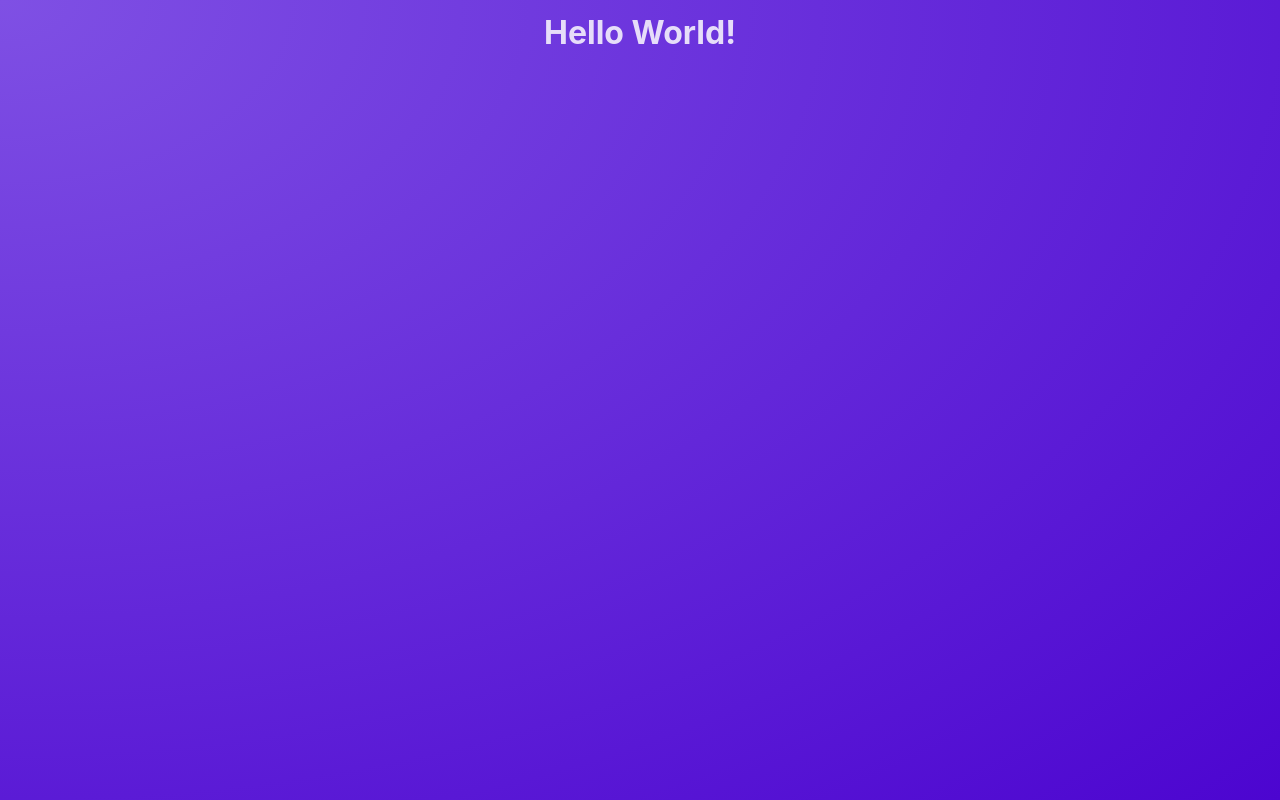
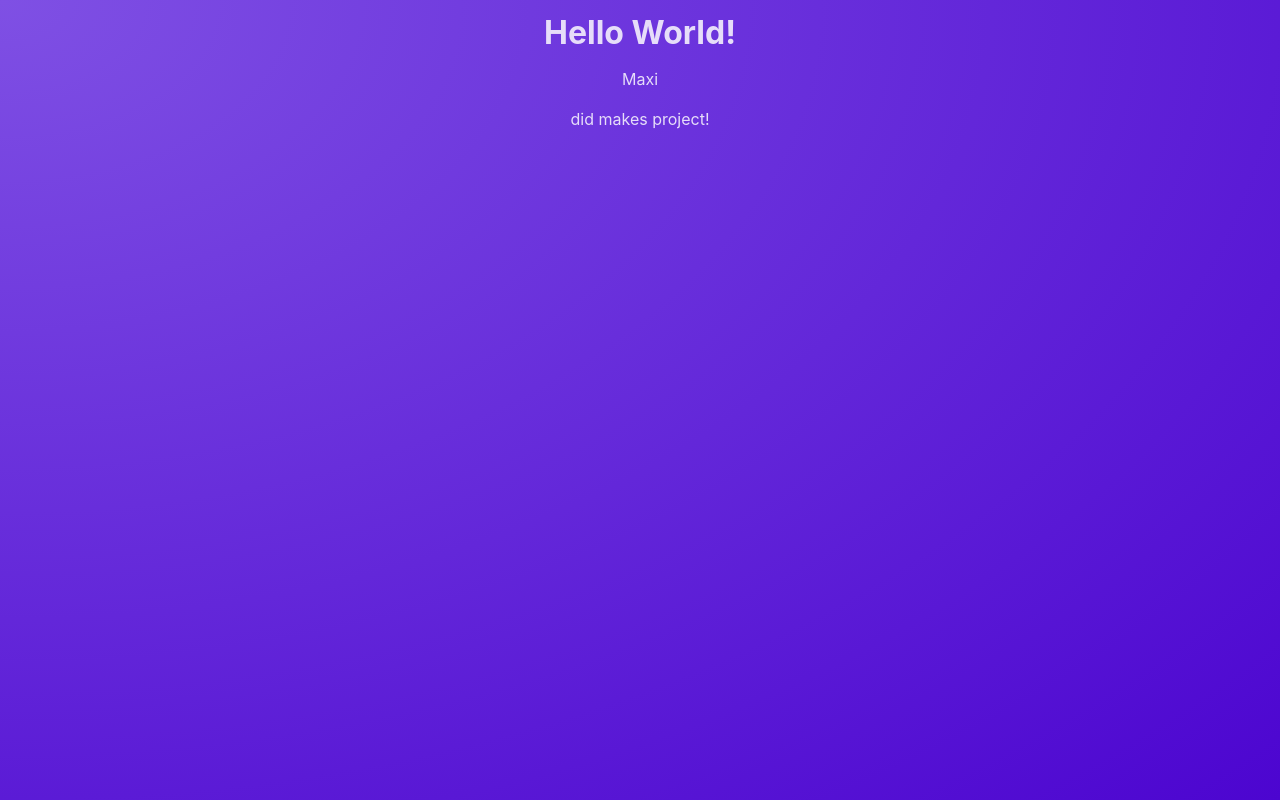
Before and after one commit to rohit-sde/react-poster, a React (Vite) app: page / in a window 1280 px wide. Built offline with nearby package versions, Linux system fonts and the light colour scheme.

Commit message:
added first component

```diff
--- a/src/App.jsx
+++ b/src/App.jsx
@@ -1,5 +1,11 @@
+import Post from "./components/Post";
 function App() {
-  return <h1>Hello World!</h1>;
+    return (
+        <div>
+            <h1>Hello World!</h1>
+            <Post />
+        </div>
+    );
 }
 
 export default App;
--- /dev/null
+++ b/src/components/Post.jsx
@@ -0,0 +1,10 @@
+function Post() {
+    return (
+        <div>
+            <p>Maxi</p>
+            <p>did makes project!</p>
+        </div>
+    );
+}
+
+export default Post;
```
